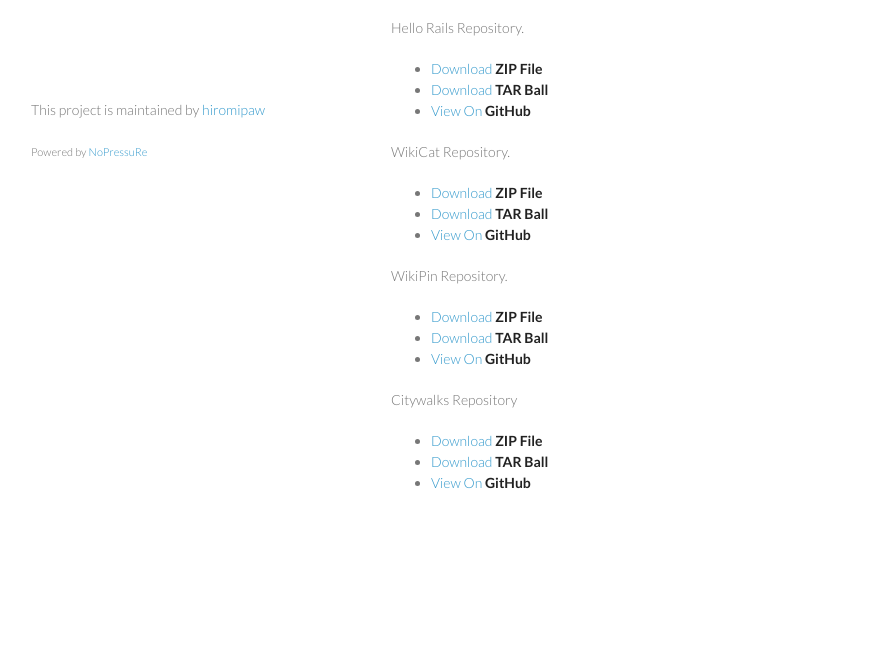
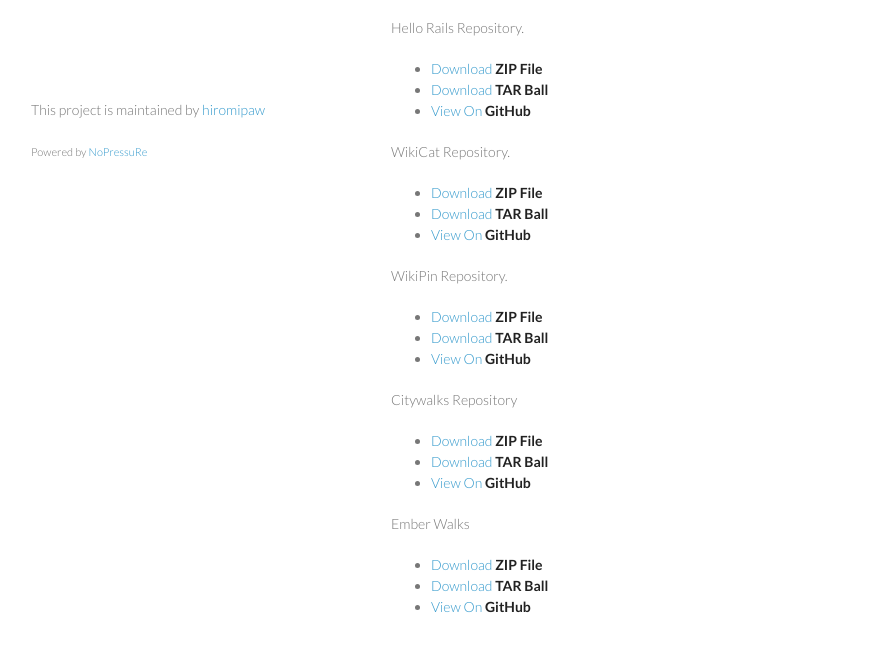
Before and after one commit to hiromipaw/RESTful-Rails-Development, a plain HTML site: page index.html in a window 1280 px wide. Shown: the part 569-1220 px from the top of the page, without its empty margins (179-1058 px from the left). Before the commit the page ends 1132 px from the top, so only its background shows below. Drawn offline with Linux system fonts and the light colour scheme.

Commit message:
Update index.html

```diff
--- a/index.html
+++ b/index.html
@@ -57,6 +57,14 @@
           <li><a href="https://github.com/hiromipaw/citywalks/tarball/master">Download <strong>TAR Ball</strong></a></li>
           <li><a href="https://github.com/hiromipaw/citywalks">View On <strong>GitHub</strong></a></li>
         </ul>
+
+        <p>Ember Walks</p>
+        <ul>
+          <li><a href="https://github.com/hiromipaw/walks/zipball/master">Download <strong>ZIP File</strong></a></li>
+          <li><a href="https://github.com/hiromipaw/walks/tarball/master">Download <strong>TAR Ball</strong></a></li>
+          <li><a href="https://github.com/hiromipaw/walks">View On <strong>GitHub</strong></a></li>
+        </ul>
+
       </section>
       <footer>
         <p>This project is maintained by <a href="https://github.com/hiromipaw">hiromipaw</a></p>
```
